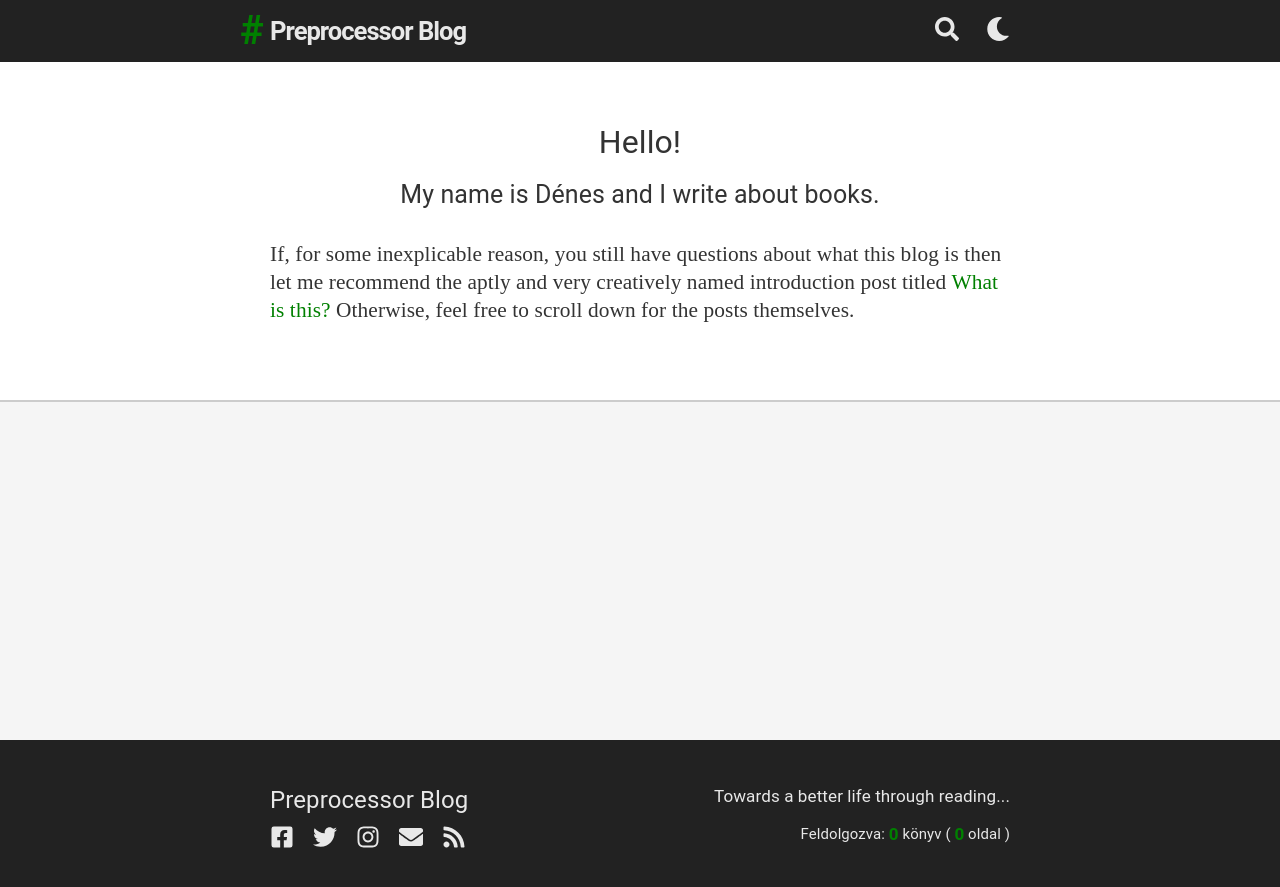
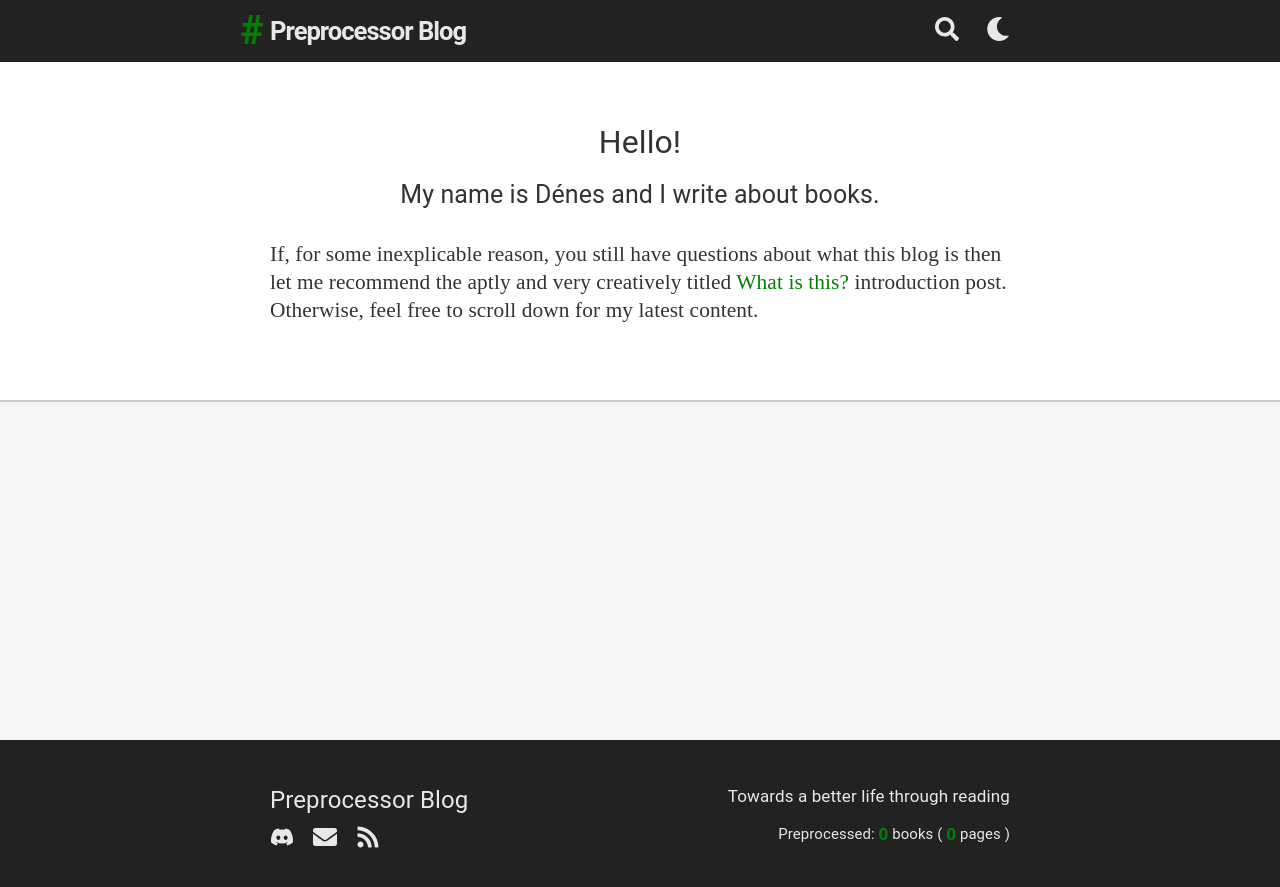
Before and after one commit to mrzealot/preprocessorblog, a Jekyll site: the page built from index.html, in a window 1280 px wide. Shown: the top 887 px of the page. Built offline with Jekyll 4.4.1, drawn with Linux system fonts in a browser that asks for light colours; the list of posts is cut into pages by our own code.

Commit message:
Minor template adjustments

```diff
--- a/_config.yml
+++ b/_config.yml
@@ -16,12 +16,10 @@
 title: Preprocessor Blog
 email: hello@preprocessor.blog
 description: >- # this means to ignore newlines until "baseurl:"
-  Towards a better life through reading...
+  Towards a better life through reading
 baseurl: "" # the subpath of your site, e.g. /blog
 url: "https://preprocessor.blog" # the base hostname & protocol for your site, e.g. http://example.com
-facebook: https://facebook.com/PreprocessorBlog
-twitter: https://twitter.com/PreprocessorHu
-instagram: https://www.instagram.com/preprocessorblog
+discord: https://discord.gg/xJet2GdBqu
 
 # Build settings
 markdown: kramdown
--- a/_includes/footer.html
+++ b/_includes/footer.html
@@ -8,23 +8,9 @@
         <h2 class="footer-heading">{{ site.title | escape }}</h2>
         <ul class="social-media-list">
           <li>
-            <a class="social-link" href="{{ site.facebook }}" title="Facebook" target="_blank">
-              <svg viewBox="0 0 448 512" width="24px" height="24px">
-                <path fill="currentColor" d="M400 32H48A48 48 0 0 0 0 80v352a48 48 0 0 0 48 48h137.25V327.69h-63V256h63v-54.64c0-62.15 37-96.48 93.67-96.48 27.14 0 55.52 4.84 55.52 4.84v61h-31.27c-30.81 0-40.42 19.12-40.42 38.73V256h68.78l-11 71.69h-57.78V480H400a48 48 0 0 0 48-48V80a48 48 0 0 0-48-48z"></path>
-              </svg>
-            </a>
-          </li>
-          <li>
-            <a class="social-link" href="{{ site.twitter }}" title="Twitter" target="_blank">
-              <svg viewBox="0 0 512 512" width="24px" height="24px">
-                <path fill="currentColor" d="M459.37 151.716c.325 4.548.325 9.097.325 13.645 0 138.72-105.583 298.558-298.558 298.558-59.452 0-114.68-17.219-161.137-47.106 8.447.974 16.568 1.299 25.34 1.299 49.055 0 94.213-16.568 130.274-44.832-46.132-.975-84.792-31.188-98.112-72.772 6.498.974 12.995 1.624 19.818 1.624 9.421 0 18.843-1.3 27.614-3.573-48.081-9.747-84.143-51.98-84.143-102.985v-1.299c13.969 7.797 30.214 12.67 47.431 13.319-28.264-18.843-46.781-51.005-46.781-87.391 0-19.492 5.197-37.36 14.294-52.954 51.655 63.675 129.3 105.258 216.365 109.807-1.624-7.797-2.599-15.918-2.599-24.04 0-57.828 46.782-104.934 104.934-104.934 30.213 0 57.502 12.67 76.67 33.137 23.715-4.548 46.456-13.32 66.599-25.34-7.798 24.366-24.366 44.833-46.132 57.827 21.117-2.273 41.584-8.122 60.426-16.243-14.292 20.791-32.161 39.308-52.628 54.253z"></path>
-              </svg>
-            </a>
-          </li>
-          <li>
-            <a class="social-link" href="{{ site.instagram }}" title="Instagram" target="_blank">
-              <svg viewBox="0 0 448 512" width="24px" height="24px">
-                <path fill="currentColor" d="M224.1 141c-63.6 0-114.9 51.3-114.9 114.9s51.3 114.9 114.9 114.9S339 319.5 339 255.9 287.7 141 224.1 141zm0 189.6c-41.1 0-74.7-33.5-74.7-74.7s33.5-74.7 74.7-74.7 74.7 33.5 74.7 74.7-33.6 74.7-74.7 74.7zm146.4-194.3c0 14.9-12 26.8-26.8 26.8-14.9 0-26.8-12-26.8-26.8s12-26.8 26.8-26.8 26.8 12 26.8 26.8zm76.1 27.2c-1.7-35.9-9.9-67.7-36.2-93.9-26.2-26.2-58-34.4-93.9-36.2-37-2.1-147.9-2.1-184.9 0-35.8 1.7-67.6 9.9-93.9 36.1s-34.4 58-36.2 93.9c-2.1 37-2.1 147.9 0 184.9 1.7 35.9 9.9 67.7 36.2 93.9s58 34.4 93.9 36.2c37 2.1 147.9 2.1 184.9 0 35.9-1.7 67.7-9.9 93.9-36.2 26.2-26.2 34.4-58 36.2-93.9 2.1-37 2.1-147.8 0-184.8zM398.8 388c-7.8 19.6-22.9 34.7-42.6 42.6-29.5 11.7-99.5 9-132.1 9s-102.7 2.6-132.1-9c-19.6-7.8-34.7-22.9-42.6-42.6-11.7-29.5-9-99.5-9-132.1s-2.6-102.7 9-132.1c7.8-19.6 22.9-34.7 42.6-42.6 29.5-11.7 99.5-9 132.1-9s102.7-2.6 132.1 9c19.6 7.8 34.7 22.9 42.6 42.6 11.7 29.5 9 99.5 9 132.1s2.7 102.7-9 132.1z"></path>
+            <a class="social-link" href="{{ site.discord }}" title="Discord" target="_blank">
+              <svg viewBox="0 0 640 512" width="24px" height="24px">
+                <path fill="currentColor" d="M524.531,69.836a1.5,1.5,0,0,0-.764-.7A485.065,485.065,0,0,0,404.081,32.03a1.816,1.816,0,0,0-1.923.91,337.461,337.461,0,0,0-14.9,30.6,447.848,447.848,0,0,0-134.426,0,309.541,309.541,0,0,0-15.135-30.6,1.89,1.89,0,0,0-1.924-.91A483.689,483.689,0,0,0,116.085,69.137a1.712,1.712,0,0,0-.788.676C39.068,183.651,18.186,294.69,28.43,404.354a2.016,2.016,0,0,0,.765,1.375A487.666,487.666,0,0,0,176.02,479.918a1.9,1.9,0,0,0,2.063-.676A348.2,348.2,0,0,0,208.12,430.4a1.86,1.86,0,0,0-1.019-2.588,321.173,321.173,0,0,1-45.868-21.853,1.885,1.885,0,0,1-.185-3.126c3.082-2.309,6.166-4.711,9.109-7.137a1.819,1.819,0,0,1,1.9-.256c96.229,43.917,200.41,43.917,295.5,0a1.812,1.812,0,0,1,1.924.233c2.944,2.426,6.027,4.851,9.132,7.16a1.884,1.884,0,0,1-.162,3.126,301.407,301.407,0,0,1-45.89,21.83,1.875,1.875,0,0,0-1,2.611,391.055,391.055,0,0,0,30.014,48.815,1.864,1.864,0,0,0,2.063.7A486.048,486.048,0,0,0,610.7,405.729a1.882,1.882,0,0,0,.765-1.352C623.729,277.594,590.933,167.465,524.531,69.836ZM222.491,337.58c-28.972,0-52.844-26.587-52.844-59.239S193.056,219.1,222.491,219.1c29.665,0,53.306,26.82,52.843,59.239C275.334,310.993,251.924,337.58,222.491,337.58Zm195.38,0c-28.971,0-52.843-26.587-52.843-59.239S388.437,219.1,417.871,219.1c29.667,0,53.307,26.82,52.844,59.239C470.715,310.993,447.538,337.58,417.871,337.58Z"></path>
               </svg>
             </a>
           </li>
@@ -58,10 +44,10 @@
         {%- endfor -%}
 
         <!-- Number formatting based on this gist: https://gist.github.com/hexerei/5bd632b2a179717e219fbe18c5793181 -->
-        <p class="stats">Feldolgozva:
+        <p class="stats">Preprocessed:
           <span class="counter">{% include number_format.html number=books decimals=0 ds='.' ts=',' %}</span>
-          könyv (&nbsp;<span class="counter">{% include number_format.html number=pages decimals=0 ds='.' ts=',' %}</span>
-          oldal&nbsp;)
+          books (&nbsp;<span class="counter">{% include number_format.html number=pages decimals=0 ds='.' ts=',' %}</span>
+          pages&nbsp;)
         </p>
       </div>
 
--- a/_includes/greeter.html
+++ b/_includes/greeter.html
@@ -5,8 +5,8 @@
     <h3 class="greeter-heading">My name is Dénes and I write about books.</h3>
 
     <p class="greeter-p">
-      If, for some inexplicable reason, you still have questions about what this blog is then let me recommend the aptly and very creatively named introduction post titled <a href="{{ 'intro' | relative_url }}">What is this?</a>
-      Otherwise, feel free to scroll down for the posts themselves.
+      If, for some inexplicable reason, you still have questions about what this blog is then let me recommend the aptly and very creatively titled <a href="{{ 'intro' | relative_url }}">What is this?</a> introduction post.
+      Otherwise, feel free to scroll down for my latest content.
     </p>
 
   </div>
--- a/_includes/post_meta.html
+++ b/_includes/post_meta.html
@@ -43,6 +43,6 @@
         <svg title="Estimated read time" class="clock" width="18px" height="18px" viewBox="0 0 512 512">
           <path fill="currentColor" d="M256 8C119 8 8 119 8 256s111 248 248 248 248-111 248-248S393 8 256 8zm0 448c-110.5 0-200-89.5-200-200S145.5 56 256 56s200 89.5 200 200-89.5 200-200 200zm61.8-104.4l-84.9-61.7c-3.1-2.3-4.9-5.9-4.9-9.7V116c0-6.6 5.4-12 12-12h32c6.6 0 12 5.4 12 12v141.7l66.8 48.6c5.4 3.9 6.5 11.4 2.6 16.8L334.6 349c-3.9 5.3-11.4 6.5-16.8 2.6z"></path>
         </svg>
-        {{ post.content | strip_html | number_of_words | divided_by:200 }} perc
+        {{ post.content | strip_html | number_of_words | divided_by:200 }} min
     </span>
 </span>
```
